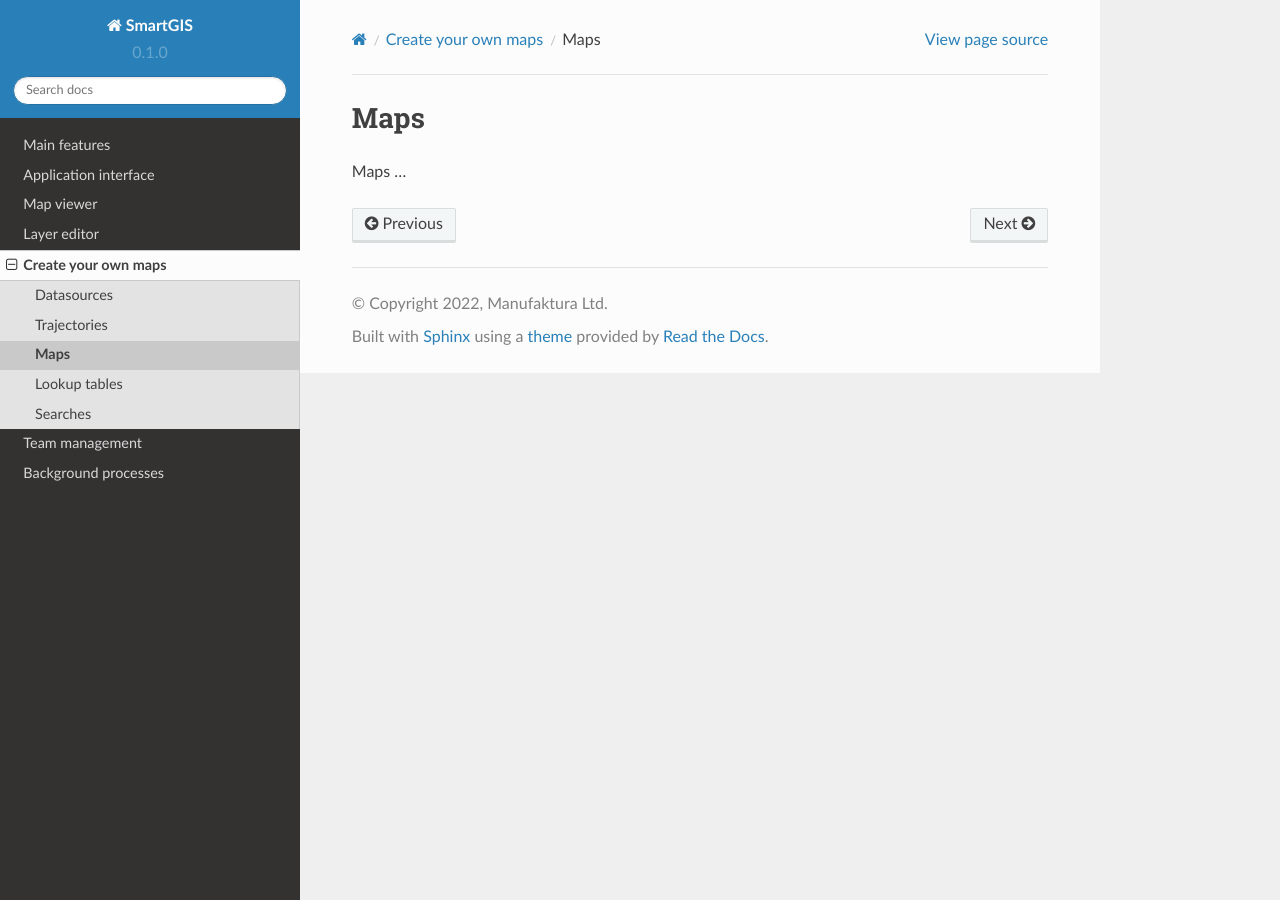
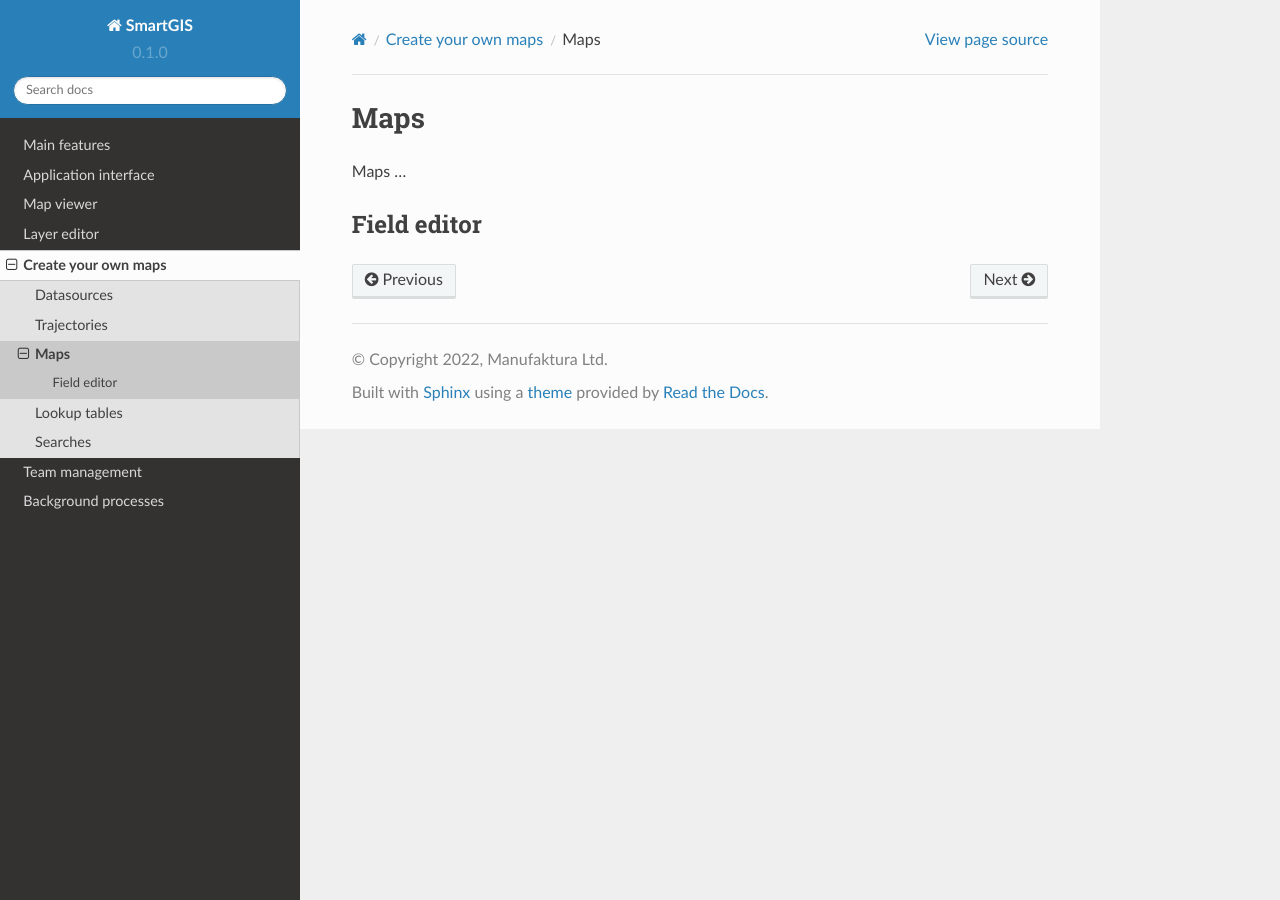
Before and after one commit to aprojanos/smartgis-tutorial, a Sphinx documentation site: the page built from docs/source/maps.rst, in a window 1280 px wide. Built offline with Sphinx 7.4.7 and the Read the Docs theme 2.0.0, drawn with Linux system fonts in a browser that asks for light colours.

```diff
--- a/docs/source/layer_editor.rst
+++ b/docs/source/layer_editor.rst
@@ -1,7 +1,7 @@
 Layer editor
 ===================
 
-.. _layer_editor::
+.. _layer_editor:
 
 Introduction ...
 
--- a/docs/source/maps.rst
+++ b/docs/source/maps.rst
@@ -5,4 +5,6 @@
 
 
 
-.. _field_editor::
+.. _field_editor:
+Field editor
+------------
```
